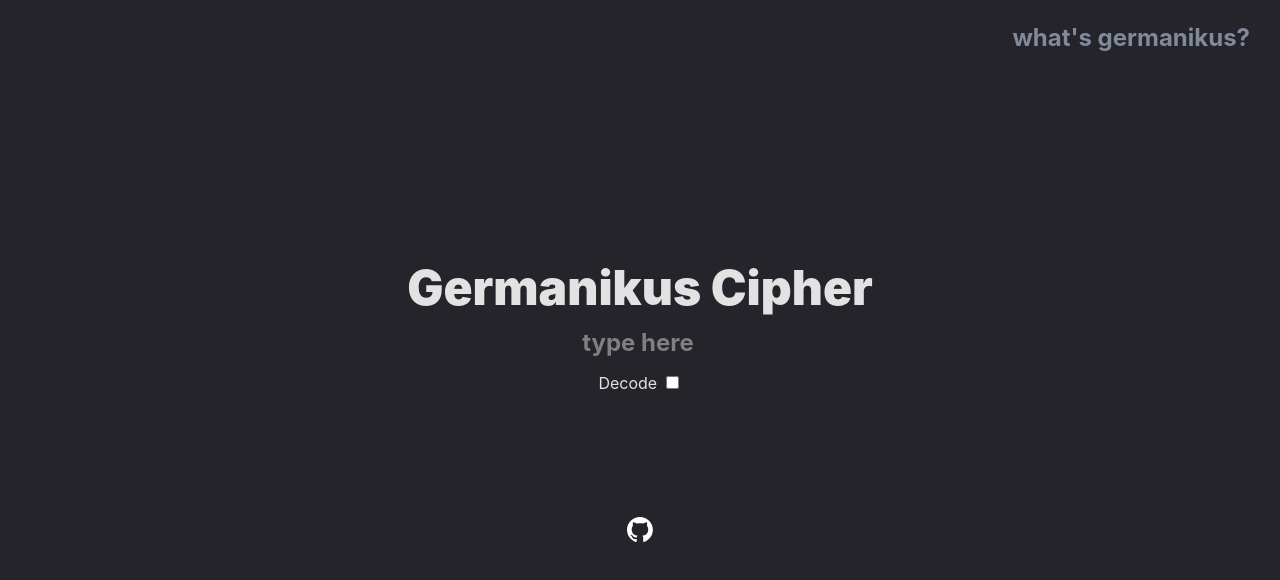
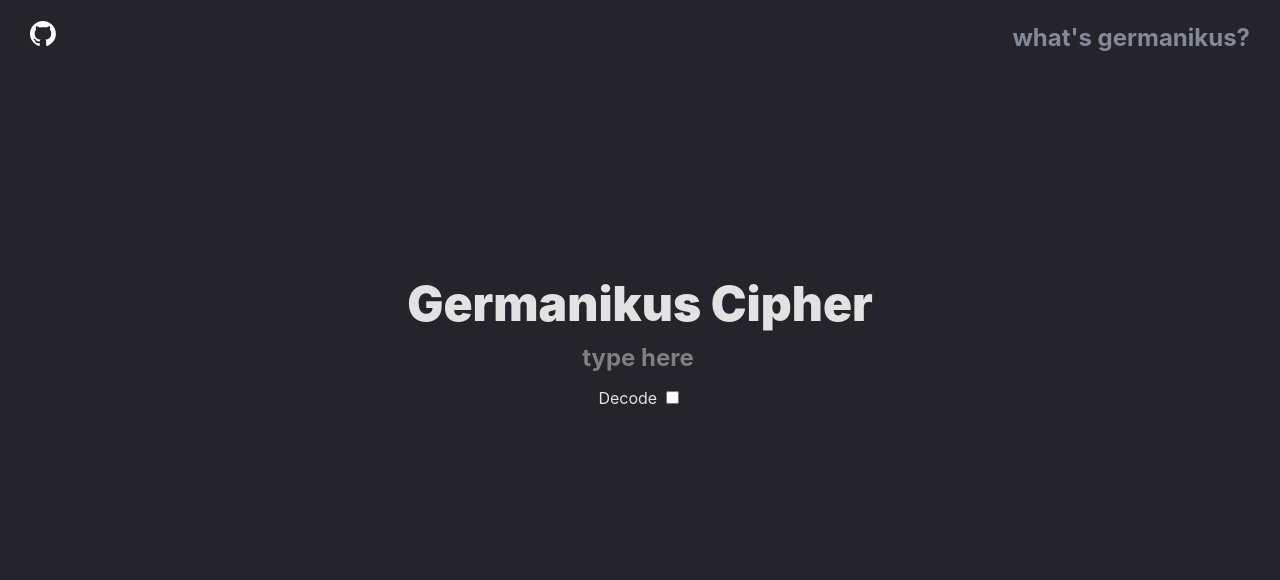
Before and after one commit to grishatop1/germanikus-svelte, a Svelte app: page / in a window 1280 px wide. Shown: the top 580 px of the page. Built offline with nearby package versions, Linux system fonts and the light colour scheme.

Commit message:
Move GH icon top left, fix decode button

```diff
--- a/src/App.svelte
+++ b/src/App.svelte
@@ -18,6 +18,8 @@
 
   let decodeInput = false;
   $: decodeStore.set(decodeInput)
+
+  $: decodeInput, convert()
 
   let output = [];
   let convert = () => {
@@ -55,11 +57,10 @@
 </div>
 </div>
 
-{#if !isTouchDevice}
 <a class="source-link" href="http://github.com/grishatop1/germanikus-svelte" target="_blank">
   <img src="/src/assets/gh.svg" alt="See the source on Github!" height="25">
 </a>
-{:else}
+{#if isTouchDevice}
   <Keyboard />
 {/if}
 
@@ -74,5 +75,11 @@
   }
   .source-link {
     color: white;
+    font-weight: bold;
+    position: absolute;
+    top: 20px;
+    left: 30px;
+    font-size: 1.5em;
+    user-select: none;
   }
 </style>
```
